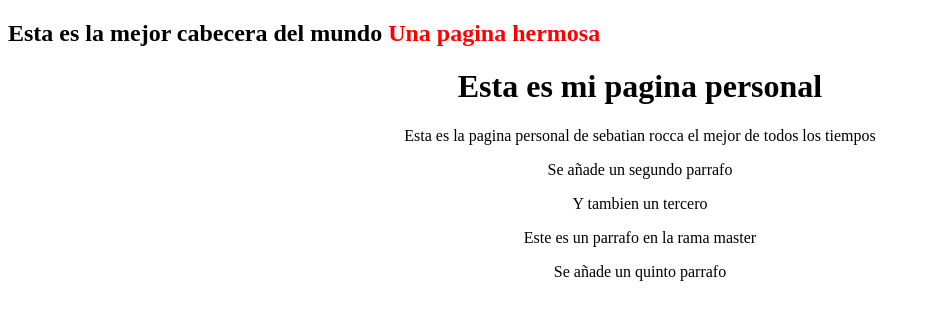
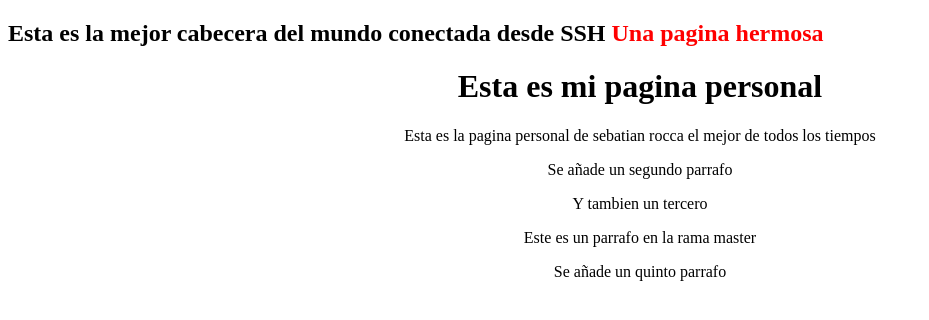
Before and after one commit to sebarocca/Blog, a plain HTML site: page index.html in a window 1280 px wide. Shown: the whole page, without its empty margins (0-929 px from the left). Drawn offline with Linux system fonts and the light colour scheme.

Commit message:
otra version de mi index

```diff
--- a/index.html
+++ b/index.html
@@ -10,7 +10,7 @@
 	<div class="container" id="cabecera">
 
 		<h2>
-			Esta es la mejor cabecera del mundo
+			Esta es la mejor cabecera del mundo conectada desde SSH
 			<span>Una pagina hermosa</span>
 		</h2>
 
```
